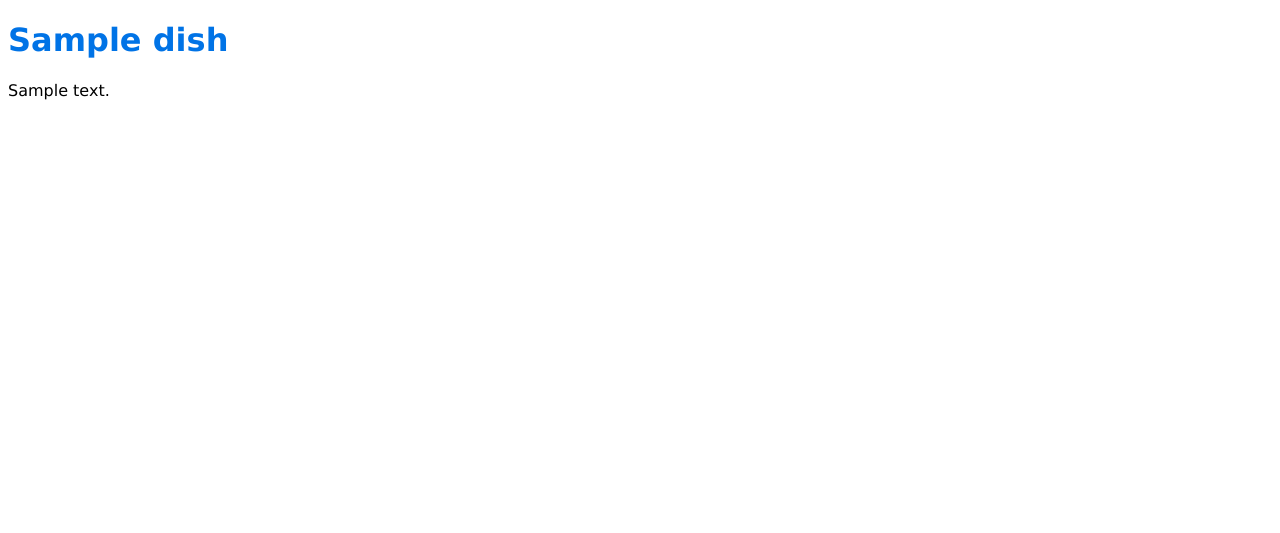
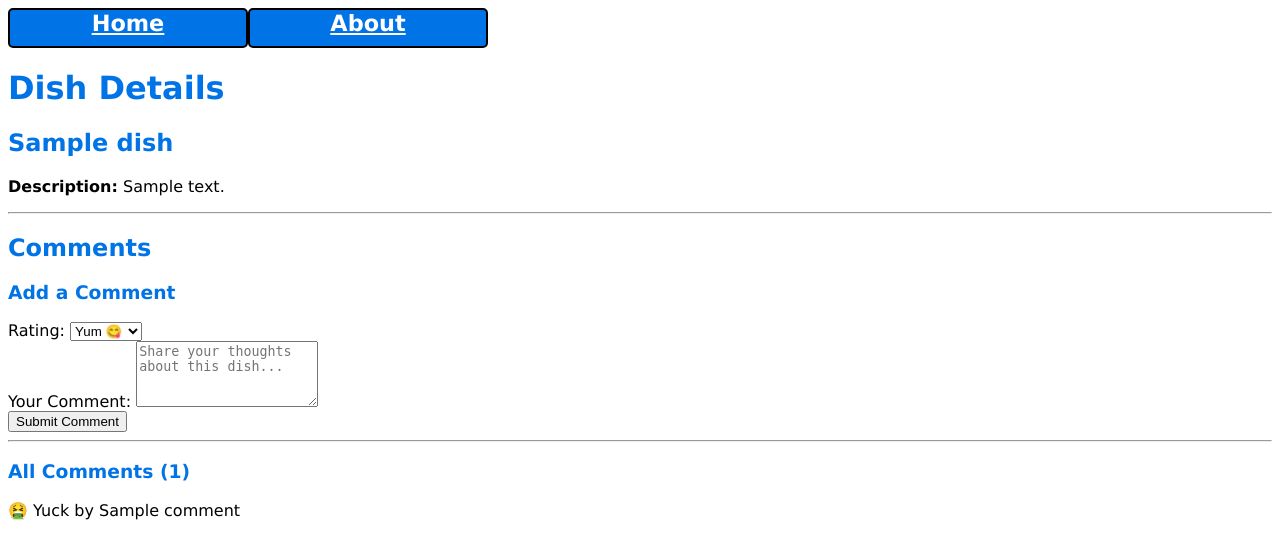
Before and after one commit to Dorajyl/WellesleyFreshPlus, a Flask app: template templates/dish.html in a window 1280 px wide. Shown: the top 533 px of the page. Before the commit the page ends 100 px from the top, so only its background shows below. Run offline with Flask 3, Linux system fonts and the light colour scheme; the template is opened without the code that fills it: most values are stand-ins (such as "Sample title", 1, 10 or a date in 2020); grey boxes are pictures that could not be loaded.

Commit message:
dish html

```diff
--- a/templates/dish.html
+++ b/templates/dish.html
@@ -1,18 +1,91 @@
+{% extends "base.html" %}
 
-<!doctype html>
-<html lang='en'>
-<head>
-    <meta charset='utf-8'>
-    <meta name=author content="Dora, Zoe, Joey">
-    <title>{{name}}</title>
-    <link rel='stylesheet' href="{{url_for('static', filename = 'style.css')}}">
+{% block main_content %}
+<div class="dish-page">
+    <h1>Dish Details</h1>
 
-</head>
-<body>
+    {% if dish %}
+    <div class="dish-info">
+        <h2>{% if dish.name %}{{ dish.name }}{% else %}Dish #{{ dish.did }}{% endif %}</h2>
+        <p><strong>Description:</strong> {{ dish.description or 'No description available' }}</p>
+    </div>
 
-<h1 class="Dish">{{dish["name"]}}</h1>
+    <hr>
 
-<p>{{dish["description"]}}</p>
+    <h2>Comments</h2>
 
-</body>
-</html>
+    <!-- Comment Form -->
+    <div class="comment-form">
+        <h3>Add a Comment</h3>
+        <form method="POST" action="{{ url_for('get_dish', did=dish.did) }}">
+            <div class="form-group">
+                <label for="type">Rating:</label>
+                <select id="type" name="type" required>
+                    <option value="yum">Yum 😋</option>
+                    <option value="yuck">Yuck 🤮</option>
+                </select>
+            </div>
+
+            <div class="form-group">
+                <label for="comment">Your Comment:</label>
+                <textarea id="comment" name="comment" rows="4" required
+                          placeholder="Share your thoughts about this dish..."></textarea>
+            </div>
+
+            <button type="submit">Submit Comment</button>
+        </form>
+    </div>
+
+    <hr>
+
+    <!-- Existing Comments -->
+    <div class="comments-section">
+        <h3>All Comments ({{ comments|length }})</h3>
+
+        {% if comments %}
+            {% for comment in comments %}
+            <div class="comment-item">
+                <div class="comment-header">
+                    <span class="comment-type {{ comment[2] }}">
+                        {% if comment[2] == 'yum' %}
+                            😋 Yum
+                        {% else %}
+                            🤮 Yuck
+                        {% endif %}
+                    </span>
+                    <span class="comment-author">
+                        {% if comment[5] %}
+                            by {{ comment[5] }}
+                        {% else %}
+                            by User #{{ comment[1] }}
+                        {% endif %}
+                    </span>
+                </div>
+                <div class="comment-text">
+                    {{ comment[3] }}
+                </div>
+                {% if comment[4] %}
+                <div class="comment-image">
+                    <img src="{{ comment[4] }}" alt="Comment image">
+                </div>
+                {% endif %}
+            </div>
+            {% endfor %}
+        {% else %}
+            <p>No comments yet. Be the first to comment!</p>
+        {% endif %}
+    </div>
+
+    {% else %}
+    <p>Dish not found.</p>
+    {% endif %}
+</div>
+
+<style>
+.comment-text {
+    padding-left: 20px;
+    margin-top: 10px;
+    line-height: 1.6;
+}
+</style>
+{% endblock %}
```
